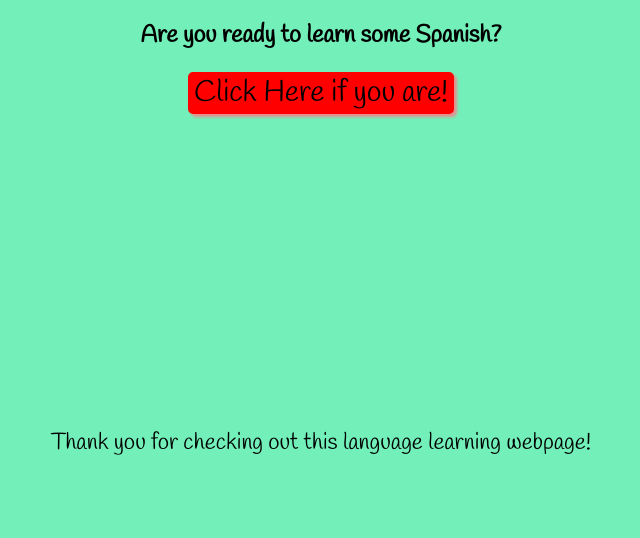
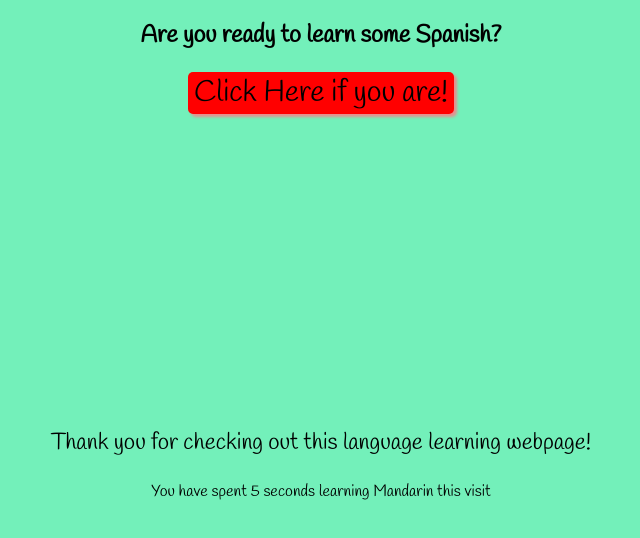
Before and after one commit to stairsofhenry/learn.lang, a plain HTML site: page spanish/index.html in a window 1280 px wide. Shown: the whole page, without its empty margins (319-959 px from the left). Drawn offline with Linux system fonts and the light colour scheme.

Commit message:
Update index.html

```diff
--- a/spanish/index.html
+++ b/spanish/index.html
@@ -154,7 +154,7 @@
 
     </body>
 
-     <!--<p>We'll start in <span id="counter">0</span></p>
+     <p>You have spent <span id="counter">0</span> seconds learning Mandarin this visit</p>
     <script>
 
         var countEl = document.getElementById("counter");
@@ -162,8 +162,8 @@
             var counter = parseFloat(countEl.textContent);
             countEl.textContent = counter + 1;
         };
-        var x = window.setInterval(countUp, 500);
+        var x = window.setInterval(countUp, 1000);
 
 
-    </script>-->
+    </script>
 </html>
```
